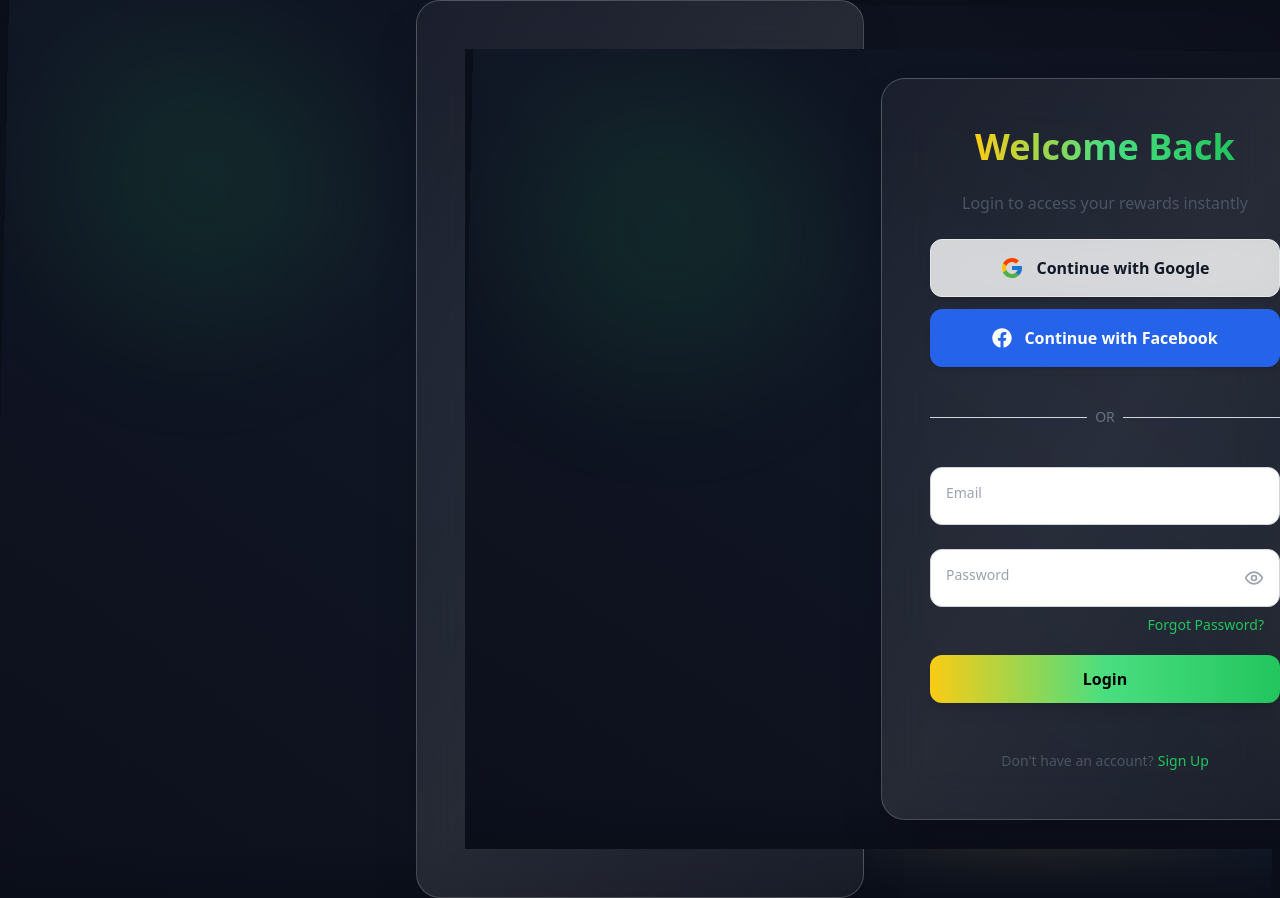
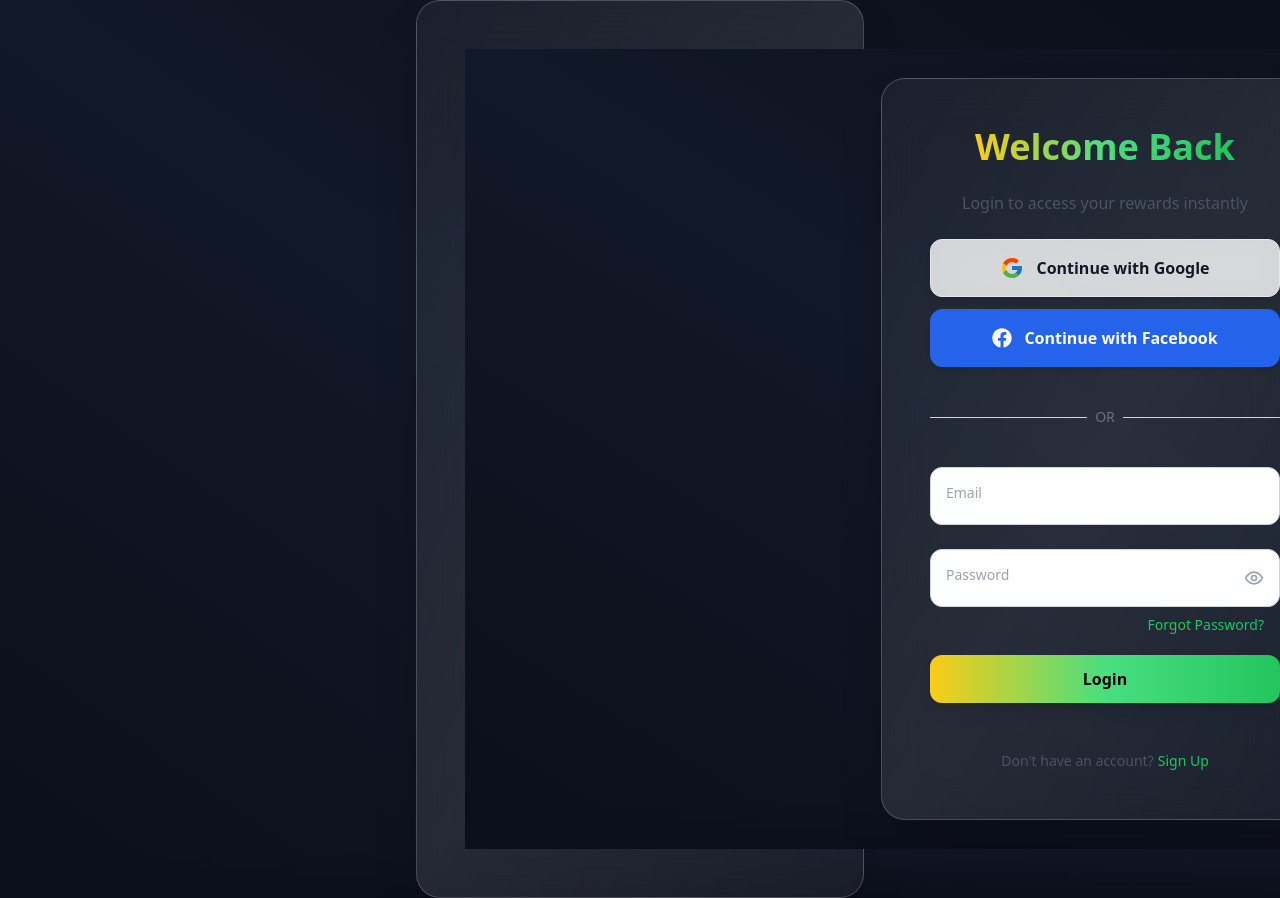
Before and after one commit to tool63/cashin, a Next.js app: page /login in a window 1280 px wide. Built offline with nearby package versions, Linux system fonts and the light colour scheme.

Commit message:
Update layout.tsx

```diff
--- a/app/(auth)/layout.tsx
+++ b/app/(auth)/layout.tsx
@@ -9,26 +9,7 @@ interface AuthLayoutProps {
 
 export default function AuthLayout({ children }: AuthLayoutProps) {
   return (
-    <div className="relative w-screen min-h-screen bg-[#0B0F1A] flex justify-center items-center overflow-hidden">
-
-      {/* ===================== Background Gradient ===================== */}
-      <motion.div
-        className="absolute inset-0 bg-gradient-to-tr from-[#0B0F1A] via-[#111827] to-[#0B0F1A] opacity-80"
-        animate={{ rotate: [0, 2, -2, 0] }}
-        transition={{ duration: 30, repeat: Infinity, ease: "easeInOut" }}
-      />
-
-      {/* ===================== Subtle Floating Blobs ===================== */}
-      <motion.div
-        className="absolute w-72 h-72 bg-green-500/10 rounded-full top-16 left-10 filter blur-3xl"
-        animate={{ y: [0, -30, 0], x: [0, 20, 0] }}
-        transition={{ duration: 15, repeat: Infinity, ease: "easeInOut" }}
-      />
-      <motion.div
-        className="absolute w-96 h-96 bg-yellow-400/10 rounded-full bottom-10 right-10 filter blur-3xl"
-        animate={{ y: [0, 20, 0], x: [0, -20, 0] }}
-        transition={{ duration: 20, repeat: Infinity, ease: "easeInOut" }}
-      />
+    <div className="relative w-screen min-h-screen flex justify-center items-center bg-gradient-to-tr from-[#0B0F1A] via-[#111827] to-[#0B0F1A]">
 
       {/* ===================== Glassmorphic Card ===================== */}
       <motion.div
```
